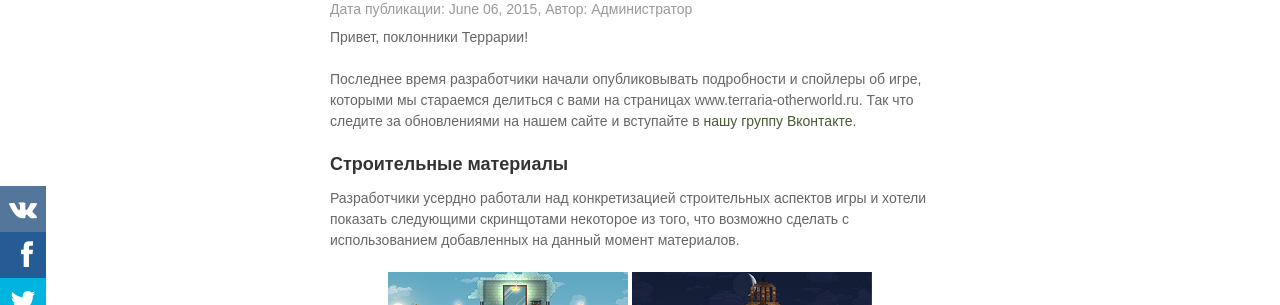
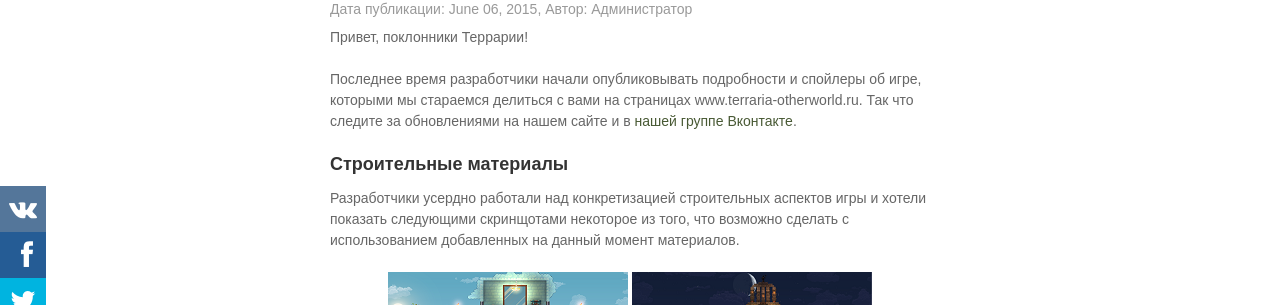
Before and after one commit to Xekep/www.terraria-otherworld.ru, a Jekyll site: the page built from _posts/2015-06-06-terraria-otherworld-sbornik-spoilerov.md, in a window 1280 px wide and 900 px high. Shown: the part 172-477 px from the top of the window. Built offline with Jekyll 4.4.1, drawn with Linux system fonts in a browser that asks for light colours; nearby versions of some CDN libraries; some web fonts are replaced; comment, search, counter and statistics services are not loaded.

Commit message:
Update 2015-06-06-terraria-otherworld-sbornik-spoilerov.md

```diff
--- a/_posts/2015-06-06-terraria-otherworld-sbornik-spoilerov.md
+++ b/_posts/2015-06-06-terraria-otherworld-sbornik-spoilerov.md
@@ -11,7 +11,7 @@
 
 Привет, поклонники Террарии!
 
-Последнее время разработчики начали опубликовывать подробности и спойлеры об игре, которыми мы стараемся делиться с вами на страницах www.terraria-otherworld.ru. Так что следите за обновлениями на нашем сайте и вступайте в <a href="https://vk.com/terraria_otherworld_ru">нашу группу Вконтакте<a/>.
+Последнее время разработчики начали опубликовывать подробности и спойлеры об игре, которыми мы стараемся делиться с вами на страницах www.terraria-otherworld.ru. Так что следите за обновлениями на нашем сайте и в <a href="https://vk.com/terraria_otherworld_ru">нашей группе Вконтакте<a/>.
 
 ###Строительные материалы
 
```
